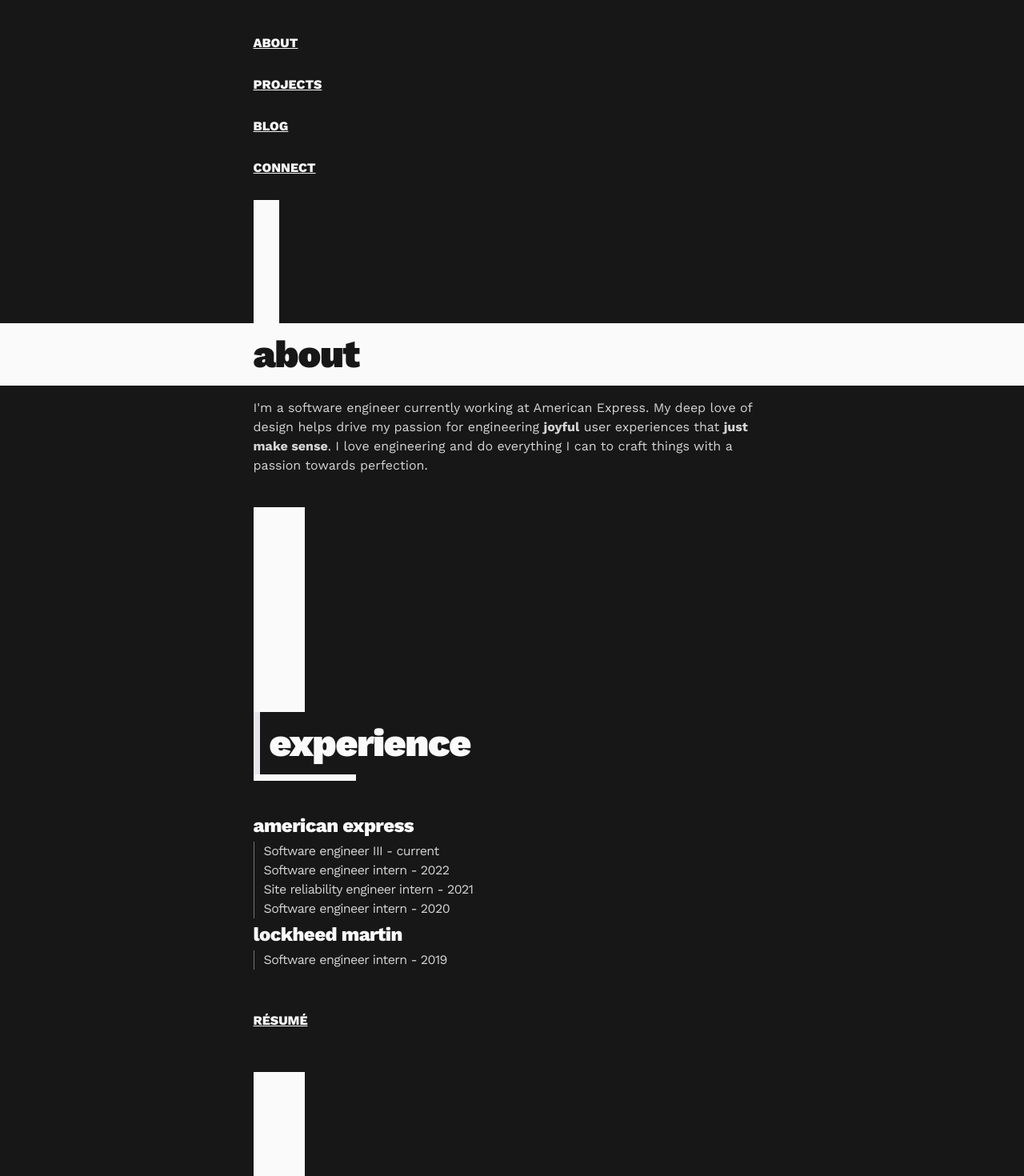
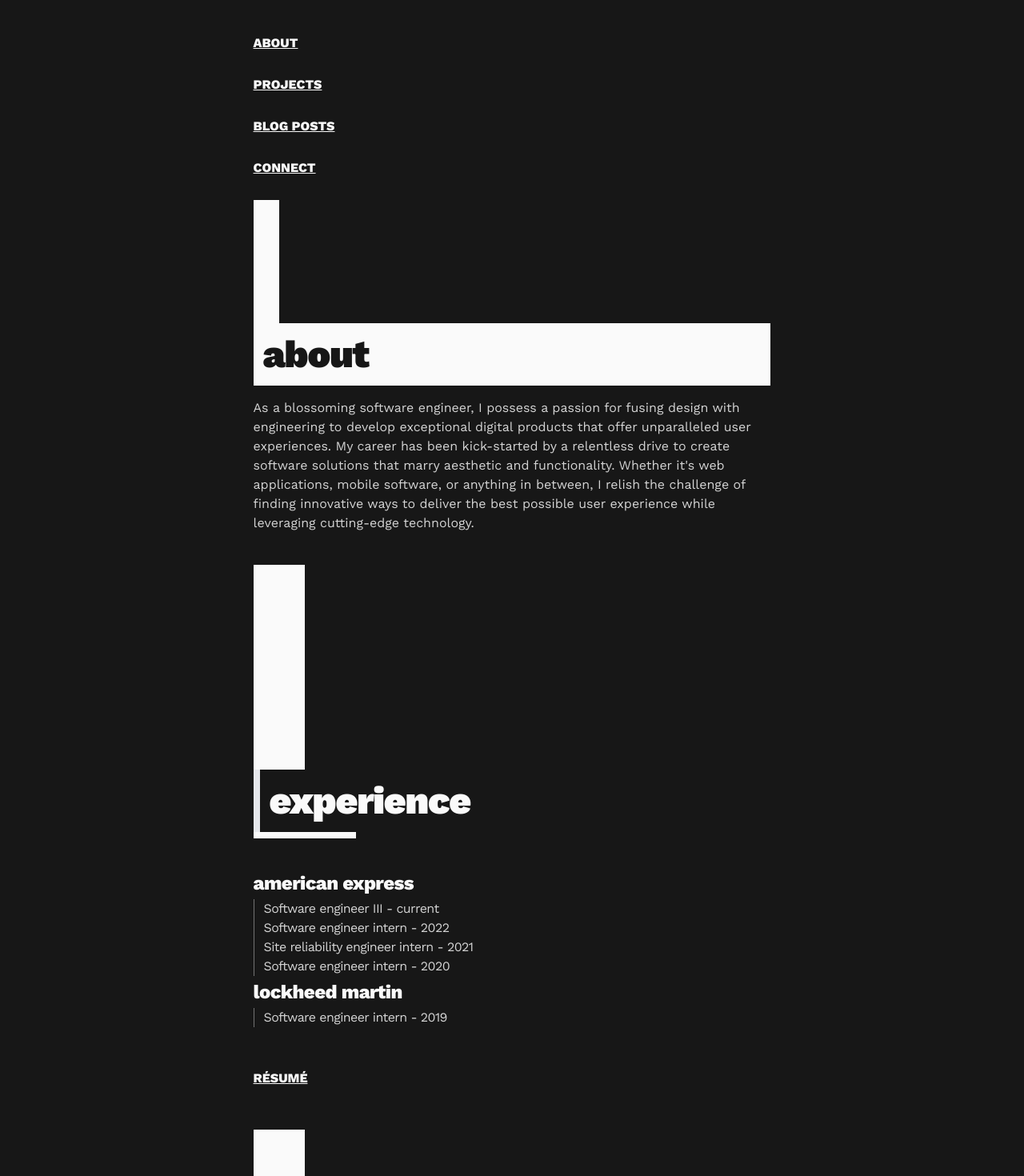
Before and after one commit to zacowan/site, a Next.js app: page / in a window 1280 px wide. Shown: the part 460-1930 px from the top of the page at 80% size. Built offline with nearby package versions, Linux system fonts and the light colour scheme.

Commit message:
feat(home): add connect, blog page wip

```diff
--- /dev/null
+++ b/app/blog/page.tsx
@@ -0,0 +1,12 @@
+export default function Blog() {
+  return (
+    <main className="mt-20">
+      <div className="flex justify-center">
+        <div className="max-w-prose w-full space-y-10">
+          <h1 className="font-black text-4xl">Blog</h1>
+          <p>Under construction.</p>
+        </div>
+      </div>
+    </main>
+  );
+}
--- a/app/layout.tsx
+++ b/app/layout.tsx
@@ -22,10 +22,10 @@ export default function RootLayout({
           <div className="max-w-prose w-full space-y-8">
             <ul className="flex space-x-4">
               <li>
-                <Anchor href="#">Home</Anchor>
+                <Anchor href="/">Home</Anchor>
               </li>
               <li>
-                <Anchor href="#">Blog</Anchor>
+                <Anchor href="/blog">Blog</Anchor>
               </li>
             </ul>
             <p className="block text-xs text-neutral-300">
--- a/app/page.tsx
+++ b/app/page.tsx
@@ -1,5 +1,11 @@
 import Anchor from "@/components/Anchor";
 import Project from "@/components/Project";
+
+const LINKS = {
+  github: "https://www.github.com/zacowan",
+  linkedin: "https://www.linkedin.com/in/zacowan",
+  twitter: "https://twitter.com/zacowan_",
+};
 
 export default function Home() {
   return (
@@ -17,10 +23,18 @@ export default function Home() {
         </div>
         <div className="w-full ml-8 md:ml-0 flex justify-center">
           <nav className="mt-40 space-y-1 max-w-prose w-full flex flex-col">
-            <Anchor href="#">About</Anchor>
-            <Anchor href="#">Projects</Anchor>
-            <Anchor href="#">Blog</Anchor>
-            <Anchor href="#">Connect</Anchor>
+            <Anchor nextLink={false} href="#about">
+              About
+            </Anchor>
+            <Anchor nextLink={false} href="#projects">
+              Projects
+            </Anchor>
+            <Anchor nextLink={false} href="#blog-posts">
+              Blog posts
+            </Anchor>
+            <Anchor nextLink={false} href="#connect">
+              Connect
+            </Anchor>
           </nav>
         </div>
         <div className="w-full ml-8 md:ml-0 flex justify-center">
@@ -29,14 +43,14 @@ export default function Home() {
           </div>
         </div>
       </section>
-      <section className="overflow-x-clip">
+      <section id="about" className="overflow-x-clip">
         <div className="w-full ml-8 md:ml-0 flex justify-center">
           <div className="max-w-prose w-full">
             <div className="w-8 h-16 bg-neutral-50" />
           </div>
         </div>
-        <div className="bg-neutral-50 w-full flex justify-center px-3">
-          <div className="max-w-prose w-full">
+        <div className="w-full flex justify-center">
+          <div className="max-w-prose w-full bg-neutral-50 px-3">
             <h2 className="text-5xl lowercase font-black leading-relaxed tracking-tight text-neutral-900">
               about
             </h2>
@@ -45,12 +59,14 @@ export default function Home() {
         <div className="flex justify-center">
           <div className="max-w-prose">
             <p className="md:px-0 px-3 mt-4 text-neutral-300">
-              I&apos;m a software engineer currently working at American
-              Express. My deep love of design helps drive my passion for
-              engineering <strong>joyful</strong> user experiences that{" "}
-              <strong>just make sense</strong>. I love engineering and do
-              everything I can to craft things with a passion towards
-              perfection.
+              As a blossoming software engineer, I possess a passion for fusing
+              design with engineering to develop exceptional digital products
+              that offer unparalleled user experiences. My career has been
+              kick-started by a relentless drive to create software solutions
+              that marry aesthetic and functionality. Whether it&apos;s web
+              applications, mobile software, or anything in between, I relish
+              the challenge of finding innovative ways to deliver the best
+              possible user experience while leveraging cutting-edge technology.
             </p>
             <div className="w-16 h-48 bg-neutral-50 mt-10" />
           </div>
@@ -81,17 +97,14 @@ export default function Home() {
                 </ul>
               </li>
             </ul>
-            <Anchor
-              href="https://www.linkedin.com/in/zacowan"
-              className="md:ml-0 mt-10 ml-3 block"
-            >
+            <Anchor href={LINKS.linkedin} className="md:ml-0 mt-10 ml-3 block">
               Résumé
             </Anchor>
             <div className="w-16 h-48 bg-neutral-50 mt-10" />
           </div>
         </div>
       </section>
-      <section>
+      <section id="projects">
         <div className="flex justify-center">
           <div className="max-w-prose w-full">
             <div className="h-16 w-16 bg-neutral-50" />
@@ -103,7 +116,8 @@ export default function Home() {
         </div>
         <div className="flex justify-center">
           <div className="max-w-prose w-full mt-10">
-            <ul className="space-y-4 md:ml-0 ml-3">
+            <p className="md:ml-0 ml-3">There&apos;s nothing here.</p>
+            {/* <ul className="space-y-4 md:ml-0 ml-3">
               <Project
                 title="sight-based mouse controller"
                 technology="Python, machine learning"
@@ -122,19 +136,46 @@ export default function Home() {
                 github="#"
                 blogPost="#"
               />
-            </ul>
+            </ul> */}
             <div className="w-16 h-48 bg-neutral-50 mt-10" />
           </div>
         </div>
       </section>
-      <section>
+      <section id="blog-posts">
         <div className="flex justify-center">
           <div className="max-w-prose w-full">
             <div className="w-16 h-16 bg-neutral-50" />
             <h2 className="text-5xl lowercase font-black leading-relaxed tracking-tight px-3 border-l-8">
-              recent posts
+              blog posts
             </h2>
             <div className="w-32 h-2 bg-neutral-50" />
+          </div>
+        </div>
+        <div className="flex justify-center">
+          <div className="max-w-prose w-full mt-10">
+            <p className="md:ml-0 ml-3">There&apos;s nothing here.</p>
+            <div className="w-full mt-10 h-24 bg-neutral-50" />
+          </div>
+        </div>
+      </section>
+      <section id="connect">
+        <div className="flex justify-center">
+          <div className="max-w-prose w-full">
+            <div className="h-8 w-full bg-neutral-50" />
+            <h2 className="text-5xl lowercase font-black leading-relaxed tracking-tight px-3 bg-neutral-50 text-neutral-900">
+              connect
+            </h2>
+          </div>
+        </div>
+        <div className="flex justify-center">
+          <div className="max-w-prose w-full mt-10">
+            <ul className="space-y-4 md:ml-0 ml-3">
+              <li className="space-x-4">
+                <Anchor href={LINKS.github}>GitHub</Anchor>
+                <Anchor href={LINKS.linkedin}>LinkedIn</Anchor>
+                <Anchor href={LINKS.twitter}>Twitter</Anchor>
+              </li>
+            </ul>
           </div>
         </div>
       </section>
--- a/components/Anchor.tsx
+++ b/components/Anchor.tsx
@@ -1,31 +1,66 @@
-import { DetailedHTMLProps, AnchorHTMLAttributes } from "react";
+import { DetailedHTMLProps, AnchorHTMLAttributes, ReactNode } from "react";
 import { FiChevronLeft } from "react-icons/fi";
+import Link, { LinkProps } from "next/link";
 
-interface AnchorProps
+interface BaseAnchorProps {
+  chevron?: boolean;
+  children?: ReactNode;
+  className?: string;
+}
+
+interface AnchorNextProps extends Omit<LinkProps, "children" | "className"> {
+  nextLink: true;
+}
+
+interface AnchorElementProps
   extends DetailedHTMLProps<
     AnchorHTMLAttributes<HTMLAnchorElement>,
     HTMLAnchorElement
   > {
-  chevron?: boolean;
+  nextLink?: false;
 }
+
+type AnchorProps = (AnchorNextProps | AnchorElementProps) & BaseAnchorProps;
 
 export default function Anchor({
   children,
   className,
   chevron = true,
+  nextLink = true,
   ...otherProps
 }: AnchorProps) {
-  return (
-    <span className={className}>
-      <a
-        className={`uppercase underline font-extrabold py-3 group inline-flex items-center transition-all active:underline-offset-1`}
-        {...otherProps}
-      >
+  const InnerComponents = () => (
+    <>
       {children}
       {chevron && (
         <FiChevronLeft className="ml-1 transition-all chevron-hidden group-hover:chevron-show group-active:-translate-x-1" />
       )}
+    </>
+  );
+  const linkClassName =
+    "uppercase underline font-extrabold py-3 group inline-flex items-center transition-all active:underline-offset-1";
+
+  if (nextLink) {
+    return (
+      <span className={className}>
+        <Link
+          className={linkClassName}
+          {...(otherProps as Omit<AnchorNextProps, "nextLink">)}
+        >
+          <InnerComponents />
+        </Link>
+      </span>
+    );
+  } else {
+    return (
+      <span className={className}>
+        <a
+          className={linkClassName}
+          {...(otherProps as Omit<AnchorElementProps, "nextLink">)}
+        >
+          <InnerComponents />
         </a>
       </span>
     );
   }
+}
```
Lines whose indentation alone changed are shown as unchanged.
